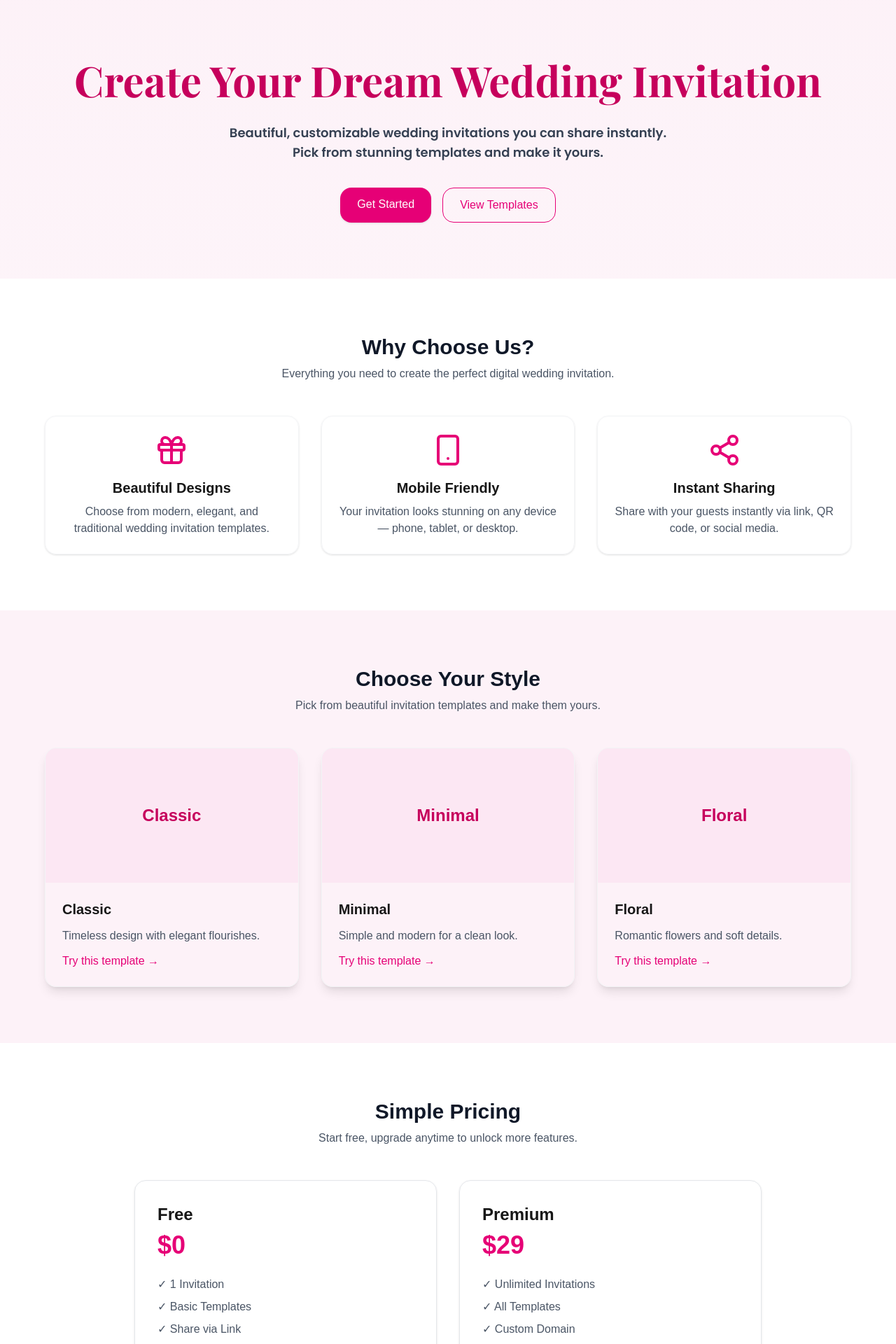
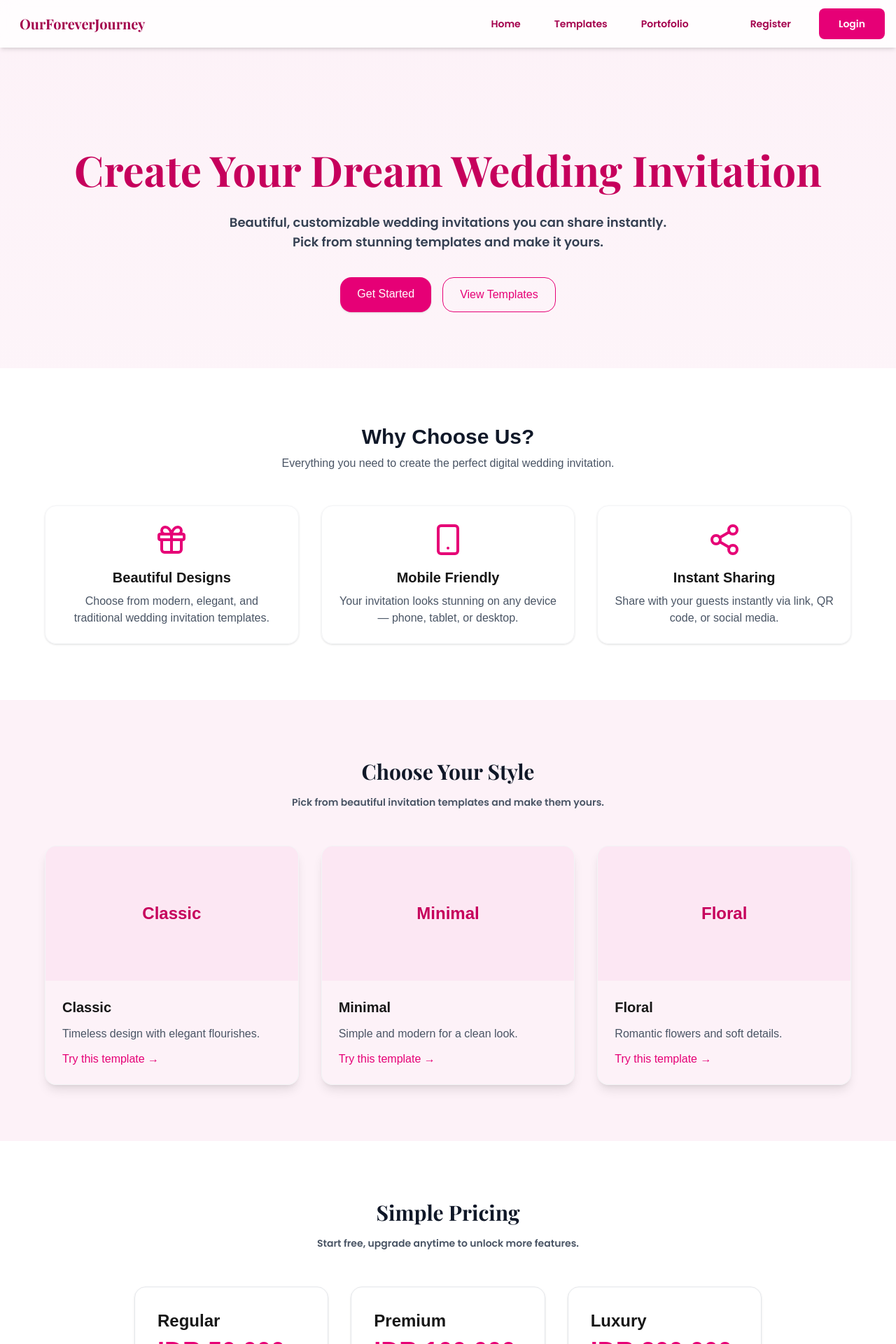
Before and after one commit to wuebuild/ourforeverjourney, a Next.js app: page / in a window 1280 px wide. Shown: the top 1920 px of the page at 70% size. Built offline with nearby package versions, Linux system fonts and the light colour scheme.

Commit message:
push gallery upload routes

```diff
--- /dev/null
+++ b/app/(app)/gallery/page.tsx
@@ -0,0 +1,127 @@
+'use client';
+
+import React, { useState } from 'react';
+import axios, { AxiosProgressEvent } from 'axios';
+import Compressor from 'compressorjs';
+
+interface FileWithProgress {
+  file: File;
+  progress: number;
+  uploadedUrl?: string;
+}
+
+export default function Gallery() {
+  const [files, setFiles] = useState<FileWithProgress[]>([]);
+
+  const handleFiles = (fileList: FileList | null) => {
+    if (!fileList) return;
+
+    Array.from(fileList).forEach((file) => {
+      // compress before adding
+      new Compressor(file, {
+        quality: 0.6, // 0–1
+        maxWidth: 1920, // optional resize
+        maxHeight: 1080,
+        success: (compressed: File) => {
+          setFiles((prev) => [
+            ...prev,
+            { file: compressed, progress: 0 },
+          ]);
+        },
+        error(err) {
+          console.error(err);
+        },
+      });
+    });
+  };
+
+  const uploadFile = async (fileObj: FileWithProgress, index: number) => {
+    try {
+      // ask our backend for a PUT URL
+      const presign = await axios.post('/api/upload-image', {
+        filename: fileObj.file.name,
+        type: fileObj.file.type,
+      });
+
+      const { url } = presign.data;
+      console.log('here uploadURL', presign)
+
+      // upload directly to S3
+      await axios.put(url, fileObj.file, {
+        headers: { 'Content-Type': fileObj.file.type },
+        onUploadProgress: (progressEvent: AxiosProgressEvent) => {
+          if (progressEvent.total) {
+            const percent = Math.round(
+              (progressEvent.loaded / progressEvent.total) * 100
+            );
+            setFiles((prev) => {
+              const copy = [...prev];
+              copy[index] = { ...copy[index], progress: percent };
+              return copy;
+            });
+          }
+        },
+      });
+
+      setFiles((prev) => {
+        const copy = [...prev];
+        copy[index] = { ...copy[index], progress: 100, uploadedUrl: url };
+        return copy;
+      });
+    } catch (err) {
+      console.error(err);
+    }
+  };
+
+  const startUpload = () => {
+    files.forEach((file, index) => {
+      if (file.progress === 0) uploadFile(file, index);
+    });
+  };
+
+  return (
+    <div className="p-8">
+      <h1 className="text-2xl font-bold mb-4">Upload Images (compressed)</h1>
+
+      <div
+        onDrop={(e) => {
+          e.preventDefault();
+          handleFiles(e.dataTransfer.files);
+        }}
+        onDragOver={(e) => e.preventDefault()}
+        className="border-2 border-dashed border-gray-400 p-6 mb-4 text-center rounded"
+      >
+        Drag & Drop images here or
+        <input
+          type="file"
+          accept="image/*"
+          multiple
+          onChange={(e) => handleFiles(e.target.files)}
+          className="mt-2 block"
+        />
+      </div>
+
+      <button
+        onClick={startUpload}
+        className="px-4 py-2 bg-blue-600 text-white rounded hover:bg-blue-700"
+      >
+        Start Upload
+      </button>
+
+      <div className="mt-6 space-y-4">
+        {files.map((f, i) => (
+          <div key={i} className="border p-2 rounded">
+            <p className="text-sm">{f.file.name}</p>
+            <div className="h-2 bg-gray-200 rounded">
+              <div
+                className="h-2 bg-green-500 rounded"
+                style={{ width: `${f.progress}%` }}
+              />
+            </div>
+            <p className="text-xs">{f.progress}%</p>
+          </div>
+        ))}
+      </div>
+    </div>
+  );
+}
--- /dev/null
+++ b/app/api/upload-image/route.ts
@@ -0,0 +1,28 @@
+import { NextRequest, NextResponse } from 'next/server';
+import { S3Client } from '@aws-sdk/client-s3';
+import { createPresignedPost } from '@aws-sdk/s3-presigned-post';
+
+const s3 = new S3Client({
+  region: process.env.AWS_REGION!,
+  credentials: {
+    accessKeyId: process.env.AWS_ACCESS_KEY_ID!,
+    secretAccessKey: process.env.AWS_SECRET_ACCESS_KEY!,
+  },
+});
+
+export async function POST(req: NextRequest) {
+  const { filename, type } = await req.json();
+
+  const Bucket = process.env.AWS_BUCKET_NAME!;
+  const Key = `uploads/test/${Date.now()}-${filename}`;
+
+  const presignedPost = await createPresignedPost(s3, {
+    Bucket,
+    Key,
+    Conditions: [['content-length-range', 0, 10485760]], // max 10 MB
+    Fields: { 'Content-Type': type },
+    Expires: 60,
+  });
+
+  return NextResponse.json(presignedPost);
+}
--- a/app/page.tsx
+++ b/app/page.tsx
@@ -1,5 +1,5 @@
 import Landing from "@/components/ui/templates/Landing";
 
 export default function Page() {
-  return (<Landing />);
+  return (<Landing/>);
 }
--- /dev/null
+++ b/components/ui/molecules/Nav.tsx
@@ -0,0 +1,104 @@
+"use client";
+
+import Link from "next/link";
+import { useState } from "react";
+import { useTranslation } from "next-i18next";
+import { Menu, X } from "lucide-react";
+import WILabel from "../atoms/WILabel";
+
+interface NavItem {
+  label: string;
+  href: string;
+}
+
+const navItems: NavItem[] = [
+  { label: "Home", href: "/" },
+  { label: "Templates", href: "/#templates" },
+  { label: "Portofolio", href: "/portofolio" },
+];
+
+export default function Nav() {
+  const [isOpen, setIsOpen] = useState(false);
+  const { t } = useTranslation("common")
+
+  return (
+    <nav className="fixed top-0 left-0 w-full bg-white/80 backdrop-blur-md shadow-md z-50">
+      <div className="max-w-7xl mx-auto px-4 py-3 flex items-center justify-between">
+        {/* Logo */}
+        <Link href="/" className="text-2xl font-bold text-pink-600">
+          <WILabel font="heading" className="text-xl md:text-xl font-heading">OurForeverJourney</WILabel>
+        </Link>
+
+        {/* Desktop Menu */}
+        <div className="hidden md:flex gap-6 items-center">
+          {navItems.map((item) => (
+            <Link
+              key={item.href}
+              href={item.href}
+              className="text-gray-700 hover:text-pink-600 transition-colors"
+            >
+              <WILabel>{item.label}</WILabel>
+            </Link>
+          ))}
+          <div className="flex gap-3 ml-6">
+            <Link
+              href="/register"
+              className="px-4 py-2 text-sm rounded-lg hover:bg-pink-50 transition"
+            >
+              <WILabel>{"Register"}</WILabel>
+            </Link>
+            <Link
+              href="/login"
+              className="px-4 py-2 text-sm rounded-lg bg-pink-600 text-white hover:bg-pink-700 transition"
+            >
+              <WILabel color="white">{"Login"}</WILabel>
+            </Link>
+          </div>
+        </div>
+
+        {/* Mobile Menu Button */}
+        <button
+          className="md:hidden text-gray-700"
+          onClick={() => setIsOpen(!isOpen)}
+        >
+          {isOpen ? <X size={24} /> : <Menu size={24} />}
+        </button>
+      </div>
+
+      {/* Mobile Dropdown */}
+      {isOpen && (
+        <div className="md:hidden bg-white shadow-md">
+          <div className="flex flex-col space-y-4 p-4">
+            {navItems.map((item) => (
+              <Link
+                key={item.href}
+                href={item.href}
+                className="text-gray-700 hover:text-pink-600 transition-colors"
+                onClick={() => setIsOpen(false)}
+              >
+                {item.label}
+              </Link>
+            ))}
+            <hr className="border-gray-200 my-2" />
+
+            {/* Mobile Auth Buttons */}
+            <Link
+              href="/register"
+              className="px-4 py-2 text-center rounded-lg border border-pink-600 text-pink-600 hover:bg-pink-50 transition"
+              onClick={() => setIsOpen(false)}
+            >
+                Register
+            </Link>
+            <Link
+              href="/login"
+              className="px-4 py-2 text-center rounded-lg bg-pink-600 text-white hover:bg-pink-700 transition"
+              onClick={() => setIsOpen(false)}
+            >
+              Login
+            </Link>
+          </div>
+        </div>
+      )}
+    </nav>
+  );
+}
--- a/components/ui/organisms/PricingSection.tsx
+++ b/components/ui/organisms/PricingSection.tsx
@@ -1,15 +1,22 @@
 import WIButton from "@/components/ui/atoms/WIButton";
+import WILabel from "../atoms/WILabel";
 
 const plans = [
   {
-    name: "Free",
-    price: "$0",
+    name: "Regular",
+    price: "IDR 50,000",
     features: ["1 Invitation", "Basic Templates", "Share via Link"],
     cta: "Get Started",
   },
   {
     name: "Premium",
-    price: "$29",
+    price: "IDR 100,000",
+    features: ["Unlimited Invitations", "All Templates", "Custom Domain", "Analytics"],
+    cta: "Go Premium",
+  },
+  {
+    name: "Luxury",
+    price: "IDR 200,000",
     features: ["Unlimited Invitations", "All Templates", "Custom Domain", "Analytics"],
     cta: "Go Premium",
   },
@@ -18,14 +25,20 @@ const plans = [
 export default function PricingSection() {
   return (
     <section id="pricing" className="py-20 bg-white px-6">
-      <h2 className="text-3xl font-bold text-center text-gray-900">
-        Simple Pricing
-      </h2>
-      <p className="mt-2 text-center text-gray-600">
-        Start free, upgrade anytime to unlock more features.
-      </p>
+      <div className="text-center">
+        <div>
+          <WILabel font="heading" className="text-3xl font-bold text-center text-gray-900">
+            Simple Pricing
+          </WILabel>
+        </div>
+        <div>
+          <WILabel className="mt-2 text-center text-gray-600">
+            Start free, upgrade anytime to unlock more features.
+          </WILabel>
+        </div>
+      </div>
 
-      <div className="mt-12 grid grid-cols-1 md:grid-cols-2 gap-8 max-w-4xl mx-auto">
+      <div className="mt-12 grid grid-cols-1 md:grid-cols-3 gap-8 max-w-4xl md:mx-auto">
         {plans.map((plan) => (
           <div
             key={plan.name}
--- a/components/ui/organisms/TemplateSection.tsx
+++ b/components/ui/organisms/TemplateSection.tsx
@@ -1,4 +1,5 @@
 import CardTemplate from "@/components/ui/molecules/Card";
+import WILabel from "../atoms/WILabel";
 
 const templates = [
   { title: "Classic", description: "Timeless design with elegant flourishes.", link: `/to/dummy-classic` },
@@ -9,12 +10,18 @@ const templates = [
 export default function TemplatesSection() {
   return (
     <section id="templates" className="py-20 bg-pink-50 px-6">
-      <h2 className="text-3xl font-bold text-center text-gray-900">
-        Choose Your Style
-      </h2>
-      <p className="mt-2 text-center text-gray-600">
-        Pick from beautiful invitation templates and make them yours.
-      </p>
+      <div className="text-center">
+        <div>
+          <WILabel font="heading" className="text-3xl font-bold text-center text-gray-900">
+            Choose Your Style
+          </WILabel>
+        </div>
+        <div>
+          <WILabel className="mt-2 text-center text-gray-600">
+            Pick from beautiful invitation templates and make them yours.
+          </WILabel>
+        </div>
+      </div>
 
       <div className="mt-12 grid grid-cols-1 sm:grid-cols-2 lg:grid-cols-3 gap-8 max-w-6xl mx-auto">
         {templates.map((tpl) => (
--- a/components/ui/templates/Landing.tsx
+++ b/components/ui/templates/Landing.tsx
@@ -4,6 +4,7 @@ import TemplatesSection from "@/components/ui/organisms/TemplateSection";
 import PricingSection from "@/components/ui/organisms/PricingSection";
 import CTASection from "@/components/ui/organisms/CTASection";
 import Footer from "@/components/ui/organisms/FooterSection";
+import Nav from "@/components/ui/molecules/Nav";
 // import TemplatesSection from "@/components/ui/organisms/TemplatesSection";
 // import CTASection from "@/components/ui/organisms/CTASection";
 // import Footer from "@/components/ui/organisms/Footer";
@@ -11,6 +12,8 @@ import Footer from "@/components/ui/organisms/FooterSection";
 export default function Landing() {
   return (
     <main className="min-h-screen flex flex-col bg-gradient-to-b from-pink-50 to-white">
+      <Nav />
+      <div className="pt-32"/>
       <HeroSection />
       <FeaturesSection />
       <TemplatesSection />
--- a/next.config.ts
+++ b/next.config.ts
@@ -1,7 +1,9 @@
+const { i18n } = require("./next-i18next.config");
 import type { NextConfig } from "next";
 
 const nextConfig: NextConfig = {
   /* config options here */
+  i18n,
   images: {
     domains: ["images.unsplash.com"], // 👈 add Unsplash or any external source
   },
```
Also changed, not shown: package.json (+10 -1 lines), 1 other file (tests, documents, lock files or other folders).
